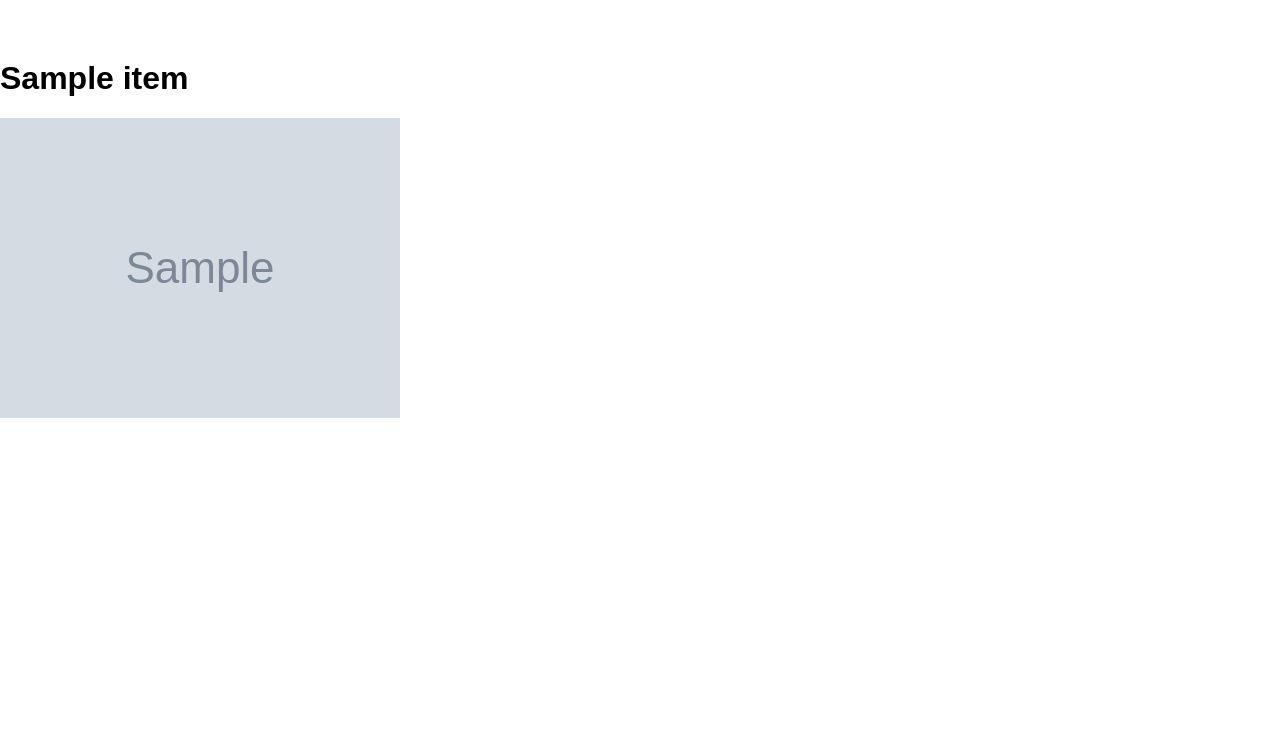
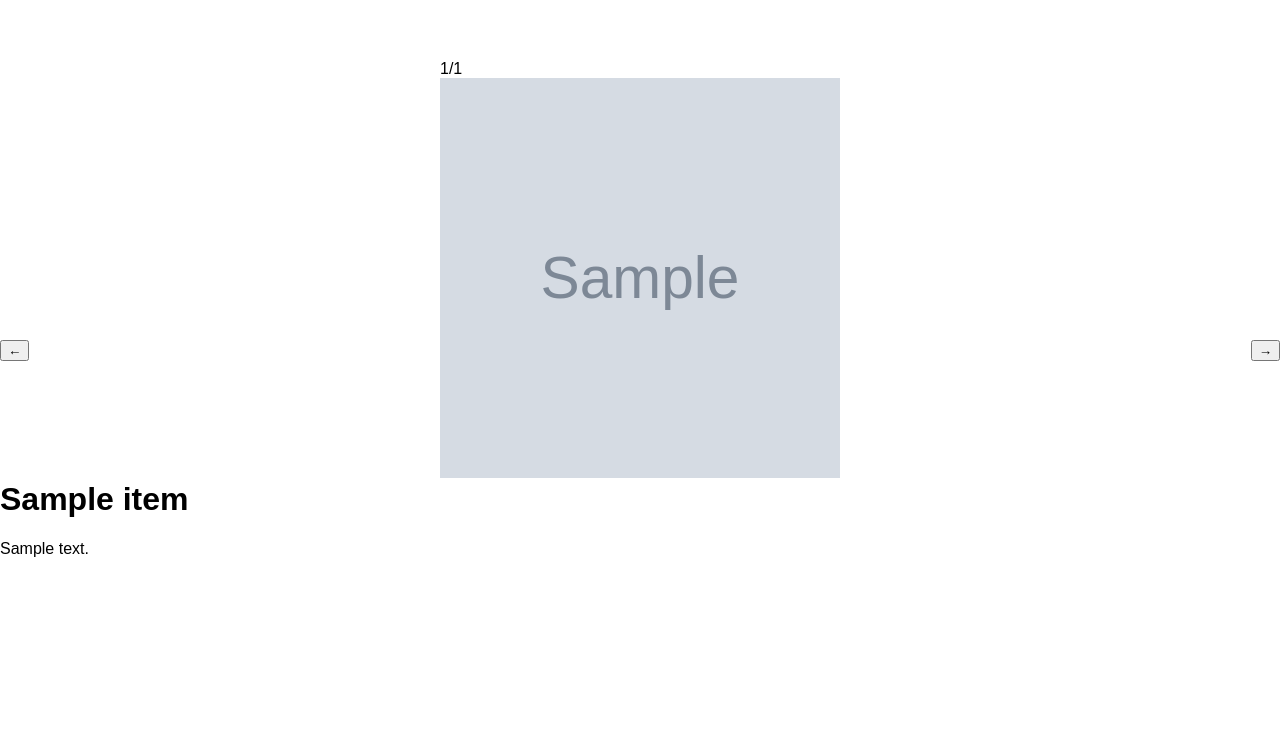
Before and after one commit to lucyscript/WebprojectDat310, a Flask app: template HTML/templates/product.html in a window 1280 px wide. Shown: the part 60-816 px from the top of the page. Run offline with Flask 3, Linux system fonts and the light colour scheme; the template is opened without the code that fills it: most values are stand-ins (such as "Sample title", 1, 10 or a date in 2020); grey boxes marked "Sample" are stand-in pictures.

Commit message:
fåkka bildesystem

```diff
--- a/HTML/templates/product.html
+++ b/HTML/templates/product.html
@@ -5,9 +5,19 @@
 {% endblock %}
 
 {% block content %}
-    <h1> {{ item.title }} </h1>
+
+<div id="slide-box">
+    <div id="image-number">1/{{ images|length }}</div>
+
     {% for image in images %}
-        <img src="{{ image }}">
+        <img class="image-slide" src="{{ image }}">
     {% endfor %}
+        <button id="back-button" onclick="image_slide_change(-1, 1)">&#8592</button>
+        <button id="forward-button" onclick="image_slide_change(1, 1)">&#8594</button>
+    </div>
+</div>
+
+<h1> {{ item.title }} </h1>
+<p> {{ item.description }} </p>
 
 {% endblock %}
--- a/static/CSS/base.css
+++ b/static/CSS/base.css
@@ -242,3 +242,37 @@ nav .side_menu_button {
 	background-color: lightblue;
 	cursor: pointer;
 }
+
+
+/**** PRODUCT PAGE ****/
+
+#slide-box {
+	width: 400px;
+	height: 400px;
+	margin: 0 auto;
+	box-sizing: border-box;
+}
+
+.image-slide {
+	max-height: 100%;
+	max-width: 100%;
+	min-width: 400px;
+	min-height: 400px;
+	display: none;
+}
+.image-slide:nth-child(2) {
+	display: block;
+}
+
+#back-button, #forward-button {
+	cursor: pointer;
+	position: absolute;
+	top: 50%;
+	width: auto;
+}
+#back-button {
+	left: 0;
+}
+#forward-button {
+	right: 0;
+}
--- a/static/JS/base.js
+++ b/static/JS/base.js
@@ -8,3 +8,23 @@ function side_menu_close() {
     document.getElementById("side_menu").style.display = "none";
     document.getElementById("side_menu").style.width = "0";
 }
+
+
+function image_slide_change(n, image_index) {
+    var i;
+    var images = document.getElementsByClassName("image-slide");
+    var shown_number = document.getElementById("image-number");
+    image_index += n;
+
+    if (image_index > images.length) { image_index = 1 }
+    if (image_index < 1) { image_index = images.length }
+
+    for (i = 0; i < images.length; i++) {
+        images[i].style.display = "none";
+    }
+
+    images[image_index - 1].style.display = "block";
+    shown_number.innerHTML = image_index + "/" + images.length;
+    document.getElementById("back-button").onclick = function () { image_slide_change(-1, image_index) };
+    document.getElementById("forward-button").onclick = function () { image_slide_change(1, image_index) };
+}
```
